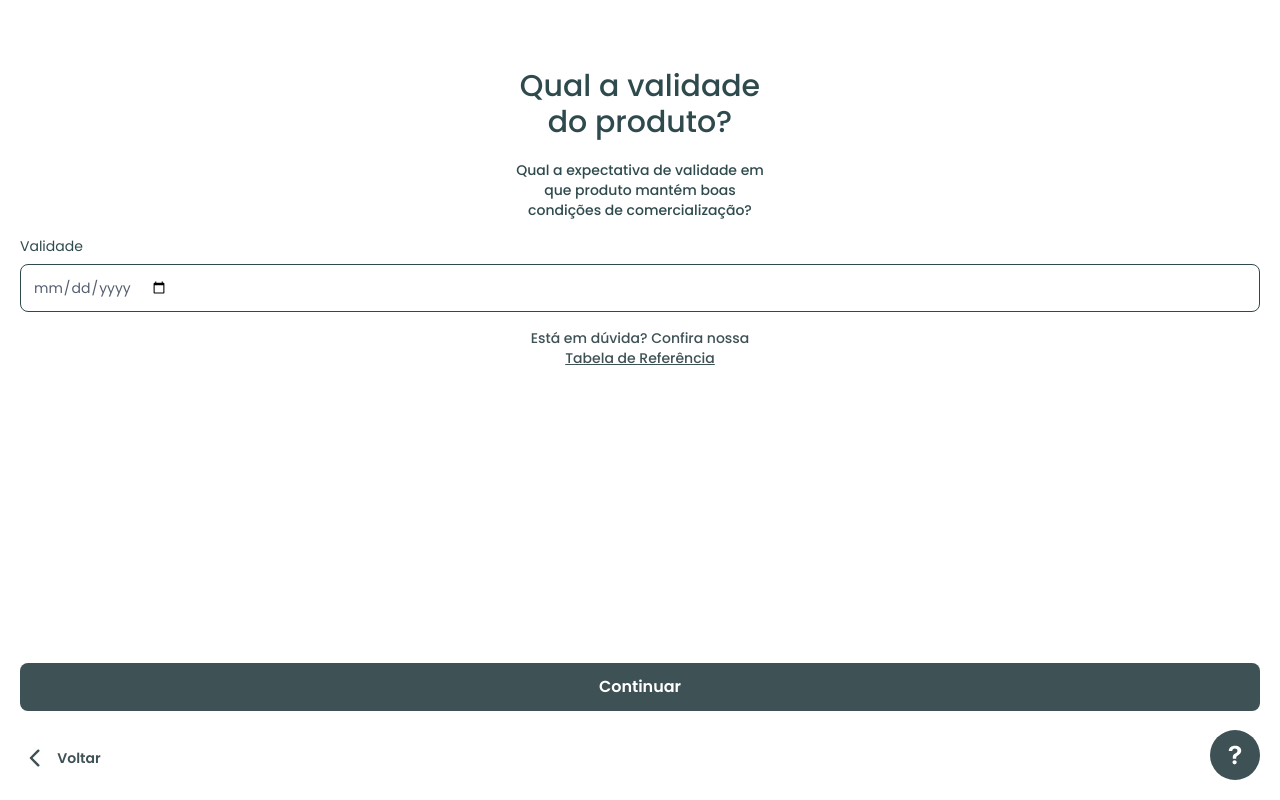
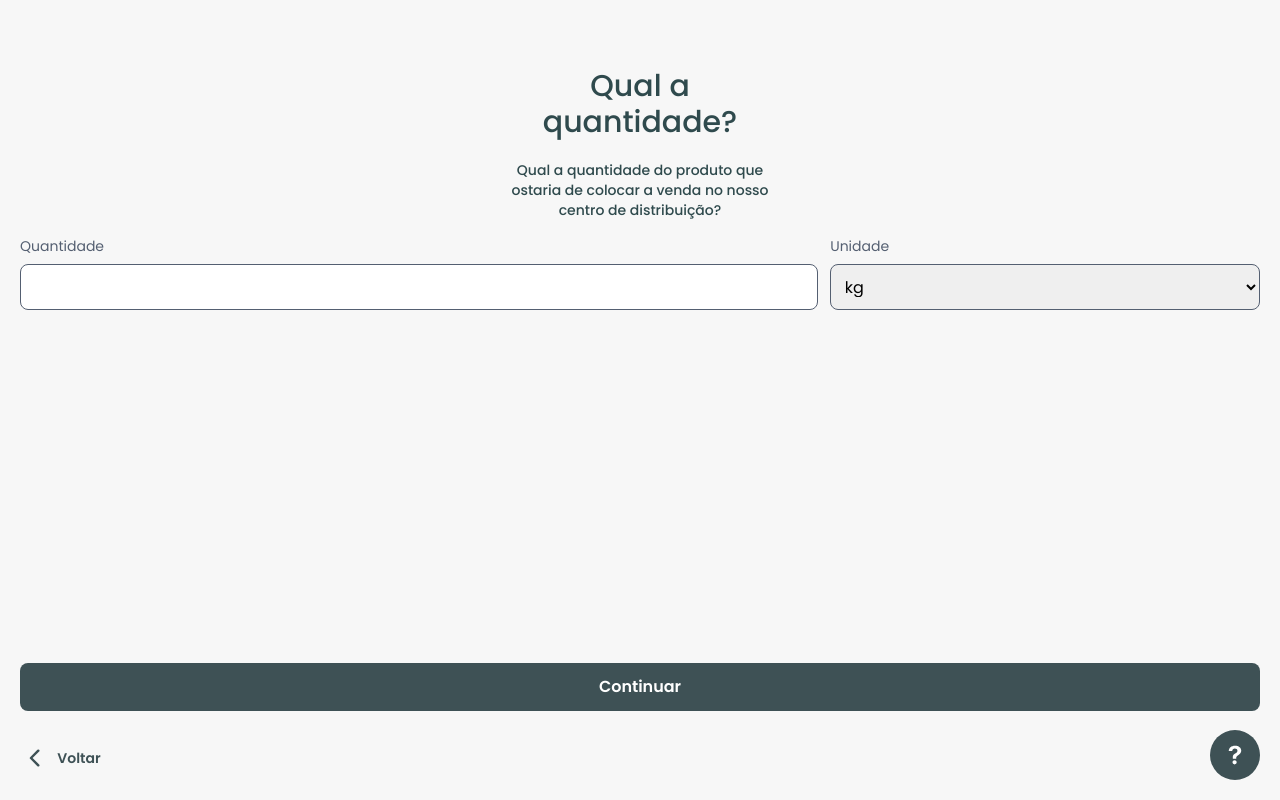
Before and after one commit to mb4ndeira/ecoo-apps, a Next.js app: page /produtos in a window 1280 px wide. Built offline with nearby package versions, Linux system fonts and the light colour scheme.

Commit message:
feat: finalization of product information pages and validation of inputs

```diff
--- a/src/app/cadastrar/components/Step1.tsx
+++ b/src/app/cadastrar/components/Step1.tsx
@@ -72,6 +72,7 @@ function FormCadastrar1({ goNextClick }: FormProps) {
     >
       <div className="space-y-3 flex flex-col h-1/2">
         <Input
+        className="text-slate-gray"
           onChange={handleChange}
           error={errors.nome?.message}
           value={formData.nome}
--- a/src/app/cadastrar/page.tsx
+++ b/src/app/cadastrar/page.tsx
@@ -37,7 +37,7 @@ export default function Cadastrar() {
   ];
 
   return (
-    <div className="transition-opacity w-full h-screen flex items-center flex-col p-3 pb-8">
+    <div className="transition-opacity w-full h-screen flex items-center flex-col p-3 pb-8 bg-background">
       {currentStep === 0 || currentStep === 1 || currentStep === 2 ? (
         <>
           <div className="w-full flex items-center flex-col">
--- a/src/app/login/page.tsx
+++ b/src/app/login/page.tsx
@@ -39,7 +39,7 @@ export default function Login() {
   };
 
   return (
-    <div className="w-full h-screen p-3 pb-6 flex items-center flex-col">
+    <div className="w-full h-screen p-3 pb-6 flex items-center flex-col bg-background">
       <div className="flex flex-col w-full items-center">
         <h1 className="text-3xl font-medium text-slate-gray mt-28 mb-4">
           Login
--- a/src/app/produtos/components/Step1.tsx
+++ b/src/app/produtos/components/Step1.tsx
@@ -4,25 +4,55 @@ import Button from "@/components/Button";
 import Input from "@/components/Input";
 import { LuChevronLeft } from "react-icons/lu";
 import { IoIosHelp } from "react-icons/io";
+import { useState } from "react";
 
 interface FormProps{
   goBackClick: () => void
-  goNextClick?: () => void
+  goNextClick: () => void
 }
 
 export default function Step1({ goBackClick, goNextClick }: FormProps){
+  const [quantity, setquantity] = useState('')
+  const [error, setError] = useState('')
+
+  const handleChange = (e: React.ChangeEvent<HTMLInputElement>) => {
+    setquantity(e.target.value)
+    setError('')
+  }
+
+  const handleSubmit = (e: React.FormEvent) => {
+    e.preventDefault()
+
+    if(!quantity){
+      setError('Você deve preencher os campos acima!');
+      return
+    }
+
+    goNextClick()
+  }
+
   return(
     <div className="w-full h-screen flex flex-col">
       <div className="w-full h-[88%] flex flex-col items-center mt-12">
         <span className="text-center font-medium text-3xl text-slate-gray">Qual a <br /> quantidade?</span>
         <span className="text-center text-slate-gray text-sm mt-5 font-medium">Qual a quantidade do produto que <br />
         ostaria de colocar a venda no nosso <br /> centro de distribuição?</span>
-        <div className="w-full h-full">
-          <form className="w-full h-full flex flex-col gap-3 mt-4 justify-between">
-            <div className="w-full flex">
-              <Input className="text-primary text-sm w-[170px]" label="Quantidade" />
+        <div className="w-full h-full flex justify-center">
+          <form onSubmit={handleSubmit} className="w-full h-full flex flex-col mt-4 justify-between">
+            <div className="w-full flex gap-2 flex-col">
+              <div className="w-full flex gap-3">
+                <div className="w-[65%]">
+                  <Input onChange={handleChange} className="text-primary w-full text-sm" type="text" label="Quantidade" />
+                </div>
+                <div className="flex flex-col w-[35%]">
+                  <label className="text-sm text-primary">Unidade</label>
+                  <select className="border border-primary rounded-lg mt-2 p-[9.5px]">
+                    <option>kg</option>
+                  </select>
+                </div>
+              </div>
+              {error && <span className="text-red-600 text-sm text-center">{error}</span>}
             </div>
-
             <div>
             <Button className="text-white border-0 p-2 bg-[#3E5155]" title="Continuar" />
             </div>
--- a/src/app/produtos/components/Step2.tsx
+++ b/src/app/produtos/components/Step2.tsx
@@ -4,13 +4,49 @@ import Button from "@/components/Button";
 import Input from "@/components/Input";
 import { LuChevronLeft } from "react-icons/lu";
 import { IoIosHelp } from "react-icons/io";
+import { useState } from "react";
 
 interface FormProps{
   goBackClick: () => void
-  goNextClick?: () => void
+  goNextClick: () => void
 }
 
 export default function Step2({ goBackClick, goNextClick }: FormProps){
+  const [date, setDate] = useState('')
+  const [error, setError] = useState('')
+
+  const handleChange = (e: React.ChangeEvent<HTMLInputElement>) => {
+    setDate(e.target.value)
+    setError('')
+  }
+
+  const isValidDate = (inputDate: string) => {
+    const regex = /^\d{4}-\d{2}-\d{2}$/;
+
+    if (!regex.test(inputDate)) return false;
+
+    const currentDate = new Date();
+    const selectedDate = new Date(inputDate);
+
+    return selectedDate > currentDate;
+  };
+
+  const handleSubmit = (e: React.FormEvent) => {
+    e.preventDefault();
+
+    if (!date) {
+      setError('Você precisa informar uma data!');
+      return;
+    }
+
+    if (!isValidDate(date)) {
+      setError("Insira uma data valida!");
+      return;
+    }
+
+    goNextClick()
+  };
+
   return(
     <div className="w-full h-screen flex flex-col">
       <div className="w-full h-[88%] flex flex-col items-center mt-12">
@@ -18,12 +54,13 @@ export default function Step2({ goBackClick, goNextClick }: FormProps){
         <span className="text-center text-slate-gray text-sm mt-5 font-medium">Qual a expectativa de validade em <br /> que produto mantém boas
         <br /> condições de comercialização?</span>
         <div className="w-full h-full">
-          <form className="w-full h-full flex flex-col gap-3 mt-4 justify-between">
+          <form onSubmit={handleSubmit} className="w-full h-full flex flex-col gap-3 mt-4 justify-between">
             <div className="w-full flex flex-col">
-              <Input className="text-primary text-sm w-[170px]" type="date" label="Validade" />
-              <span className="text-[#3E5155] text-sm font-medium text-center mt-4">Está em dúvida? Confira nossa <br /> <span className="underline">Tabela de Referência</span></span>
+              <Input className="text-primary text-sm w-[170px]" type="date" label="Validade" maxLength={8} onChange={handleChange}/>
+              {error && <span className="text-red-600 text-sm text-center mt-2">{error}</span>}
+
+              <span className="text[#3E5155] text-sm text-center font-medium mt-5">Está em dúvida? Confira a nossa <br /><span  className="underline">Tabela de Referência</span></span>
             </div>
-
             <div>
             <Button className="text-white border-0 p-2 bg-[#3E5155]" title="Continuar" />
             </div>
--- a/src/app/produtos/components/Step3.tsx
+++ b/src/app/produtos/components/Step3.tsx
@@ -2,11 +2,46 @@
 
 import Button from "@/components/Button";
 import Input from "@/components/Input";
-import Link from "next/link";
 import { LuChevronLeft } from "react-icons/lu";
 import { IoIosHelp } from "react-icons/io";
+import { use, useState } from "react";
 
-export default function Step3(){
+interface FormProps{
+  goBackClick: () => void
+  goNextClick: () => void
+}
+
+export default function Step3({ goBackClick, goNextClick }: FormProps){
+  const [amount, setAmount] = useState('')
+  const [error, setError] = useState('')
+
+  const handleChange = (e: React.ChangeEvent<HTMLInputElement>) => {
+    const value = parseFloat(e.target.value.replace(/[^0-9]/g, ''));
+
+    if (!isNaN(value)) {
+      const formattedValue = new Intl.NumberFormat('pt-BR', {
+        style: 'currency',
+        currency: 'BRL',
+      }).format(value / 100);
+
+      setAmount(formattedValue);
+    } else {
+      setAmount('');
+    }
+    setError('')
+  }
+
+  const handleSubmit = (e: React.FormEvent) => {
+    e.preventDefault()
+
+    if(!amount){
+      setError("Você deve preencher o campo acima!")
+      return
+    }
+
+    goNextClick()
+  }
+
   return(
     <div className="w-full h-screen flex flex-col">
       <div className="w-full h-[87%] flex flex-col items-center mt-12">
@@ -14,25 +49,40 @@ export default function Step3(){
         <span className="text-center text-slate-gray text-sm mt-5 font-medium">Qual o preço que o produto será <br />
         vendido? Qual a unidade de venda?</span>
         <div className="w-full h-full">
-          <form className="w-full h-full flex flex-col gap-3 mt-4 justify-between">
-            <div className="w-full flex">
-              <Input className="text-primary text-sm w-[170px]" label="Quantidade" />
+          <form onSubmit={handleSubmit} className="w-full h-full flex flex-col gap-3 mt-4 justify-between">
+              <div className="w-full flex gap-2 flex-col">
+              <div className="w-full flex gap-3">
+                <div className="w-[65%]">
+                  <Input onChange={handleChange} className="text-primary w-full text-sm" type="text" value={amount} label="Preço" />
+                </div>
+                <div className="flex flex-col w-[35%]">
+                  <label className="text-sm text-primary">Unidade</label>
+                  <select className="border border-primary rounded-lg mt-2 p-[9.5px]">
+                    <option>kg</option>
+                  </select>
+                </div>
+              </div>
+              {error && <span className="text-red-600 text-sm text-center">{error}</span>}
             </div>
-
             <div>
-            <Button className="text-white border-0 p-2 bg-[#3E5155]" title="Continuar" />
+              <Button className="text-white border-0 p-2 bg-[#3E5155]" title="Continuar" />
             </div>
           </form>
         </div>
       </div>
-      <div className="w-full h-[13%] flex items-end justify-between">
-          <Link
+      <div className="w-full h-[12%] flex items-end justify-between">
+        <div className="w-full flex items-center">
+          <LuChevronLeft className="w-[30px] h-[30px] text-[#3E5155]" />
+          <Button
+            title="Voltar"
             className="flex items-center gap-2 text-sm font-medium text-[#3E5155]"
-            href={"/inicio"}
+            onClick={goBackClick}
           >
-            <LuChevronLeft className="w-[30px] h-[30px] text-[#3E5155]" /> Voltar
-          </Link>
+          </Button>
+        </div>
+        <div>
           <IoIosHelp className="w-[50px] h-[50px] rounded-full border-0 text-white bg-[#3E5155]" />
+        </div>
       </div>
     </div>
   )
--- /dev/null
+++ b/src/app/produtos/components/Step4.tsx
@@ -0,0 +1,69 @@
+"use client";
+
+import Button from "@/components/Button";
+import Input from "@/components/Input";
+import { LuChevronLeft } from "react-icons/lu";
+import { IoIosHelp } from "react-icons/io";
+
+interface FormProps{
+  goBackClick: () => void
+  goNextClick: () => void
+}
+
+export default function Step4({ goBackClick, goNextClick }: FormProps){
+  return(
+    <div className="w-full h-screen flex flex-col">
+      <div className="w-full h-[90%] flex flex-col items-center mt-12">
+        <span className="text-center font-medium text-3xl text-slate-gray">
+          Revise as <br /> informações
+        </span>
+        <span className="text-center text-slate-gray text-sm mt-5 font-medium">
+          Revise todas as informações antes de <br />
+          colocar o seu produto a venda
+        </span>
+        <div className="w-full h-full flex flex-col justify-between mt-5">
+        <table className="bg-white w-full p-10 rounded-lg text-primary text-">
+            <tbody>
+              <tr>
+                <td className="w-1/4 p-3">Produto: </td>
+                <td className="w-3/4 p-3">Tomate</td>
+              </tr>
+              <tr>
+                <td className="w-1/4 p-3">Variedade:</td>
+                <td className="w-3/4 p-3">Italiano</td>
+              </tr>
+              <tr>
+                <td className="w-1/4 p-3">Quantidade:</td>
+                <td className="w-3/4 p-3">200kg</td>
+              </tr>
+              <tr>
+                <td className="w-1/4 p-3">Válido até:</td>
+                <td className="w-3/4 p-3">22/10/2023</td>
+              </tr>
+              <tr>
+                <td className="w-1/4 p-3">Preço:</td>
+                <td className="w-3/4 p-3">R$ 6,45 / kg</td>
+              </tr>
+            </tbody>
+          </table>
+
+          <Button onClick={goNextClick} className="text-white border-0 p-2 bg-[#3E5155]" title="Confirmar e colocar a venda" />
+        </div>
+      </div>
+      <div className="w-full h-[10%] flex items-end justify-between">
+        <div className="w-full flex items-center">
+          <LuChevronLeft className="w-[30px] h-[30px] text-[#3E5155]" />
+          <Button
+            title="Voltar"
+            className="flex items-center gap-2 text-sm font-medium text-[#3E5155]"
+            onClick={goBackClick}
+          >
+          </Button>
+        </div>
+        <div>
+          <IoIosHelp className="w-[50px] h-[50px] rounded-full border-0 text-white bg-[#3E5155]" />
+        </div>
+      </div>
+    </div>
+  )
+}
--- /dev/null
+++ b/src/app/produtos/components/Step5.tsx
@@ -0,0 +1,35 @@
+import Button from "@/components/Button";
+import Link from "next/link";
+import { AiFillCheckCircle } from "react-icons/ai";
+import { IoIosHelp } from "react-icons/io";
+
+export default function Step5() {
+  return (
+    <div className="w-full h-screen flex justify-center flex-col">
+      <div className="w-full h-4/5 flex items-center flex-col justify-center">
+        <AiFillCheckCircle className="w-[100px] h-[100px] text-rain-forest" />
+        <span className="mt-6 text-center text-3xl text-slate-gray font-medium">
+          Seu produto já <br /> está a venda!
+        </span>
+        <span className="mt-4 text-center text-slate-gray font-medium text-sm">
+          Fique atento as notificações do <br /> nosso aplicativo para não perder <br /> os prazos de envio até o nosso
+          <br /> centro de distribuição.
+        </span>
+      </div>
+      <div className="w-full h-1/5 bg-red flex flex-col justify-end gap-4">
+        <Button
+          className="font-semibold bg-slate-gray text-white border-slate-gray border-2 py-[10px]"
+          title="Voltar para a tela inicial"
+        />
+        <Button
+          className="font-semibold text-slate-gray border-slate-gray border-2 py-[10px]"
+          title="Colocar outro produto a venda"
+        />
+        <div className="w-full flex justify-end">
+          <IoIosHelp className="w-[50px] h-[50px] rounded-full border-0 text-white bg-[#3E5155]" />
+        </div>
+      </div>
+
+    </div>
+  );
+}
--- a/src/app/produtos/page.tsx
+++ b/src/app/produtos/page.tsx
@@ -4,9 +4,11 @@ import { useState } from "react";
 import Step1 from "./components/Step1";
 import Step2 from "./components/Step2";
 import Step3 from "./components/Step3";
+import Step4 from "./components/Step4";
+import Step5 from "./components/Step5";
 
 export default function Produtos(){
-  const [currentStep, setCurrentStep] = useState(1)
+  const [currentStep, setCurrentStep] = useState(0)
 
   function backStep(){
     setCurrentStep(currentStep - 1)
@@ -18,18 +20,24 @@ export default function Produtos(){
 
   const formComponentes = [
     {
-      form: <Step1 goBackClick={backStep} />
+      form: <Step1 goBackClick={backStep} goNextClick={nextStep} />
     },
     {
-      form: <Step2 goBackClick={backStep} />
+      form: <Step2 goBackClick={backStep} goNextClick={nextStep} />
     },
     {
-      form: <Step3 />
+      form: <Step3 goBackClick={backStep} goNextClick={nextStep} />
+    },
+    {
+      form: <Step4 goBackClick={backStep} goNextClick={nextStep} />
+    },
+    {
+      form: <Step5 />
     }
   ]
 
   return(
-    <div className="w-full h-screen flex flex-col p-5">
+    <div className="w-full h-screen flex flex-col p-5 bg-background">
       {formComponentes[currentStep].form}
     </div>
   )
--- a/src/components/Input.tsx
+++ b/src/components/Input.tsx
@@ -6,7 +6,7 @@ import {
   UseFormRegisterReturn,
 } from "react-hook-form";
 
-interface Props {
+interface InputProps {
   error?: string | FieldError | Merge<FieldError, FieldErrorsImpl<any>>;
   icon?: ReactNode;
   label?: string;
@@ -17,6 +17,7 @@ interface Props {
     event: ChangeEvent<HTMLInputElement>
   ) => void | string | undefined;
   value?: string;
+  maxLength?: number
 }
 
 export default function Input({
@@ -28,14 +29,14 @@ export default function Input({
   className,
   onChange,
   value,
-}: Props) {
+  maxLength
+}: InputProps) {
   const [showPassword, setShowPassword] = useState(false);
 
   const inputType =
     type === "password" ? (showPassword ? "text" : "password") : type;
 
   const handleIconClick = () => {
-    console.log("click");
     setShowPassword(!showPassword);
   };
 
@@ -45,16 +46,17 @@ export default function Input({
 
   return (
     <div className="relative flex flex-col text-slate-gray">
-      <label className="text-sm inter-font font-normal text-slate-gray">
+      <label className="text-sm inter-font font-normal text-primary">
         {label}
       </label>
       <div className="relative">
         <input
           {...register}
-          className={`z-0 item-center w-full flex mt-2 p-3 border border-slate-gray rounded-lg inter-font font-normal ${className}`}
+          className={`z-0 item-center w-full flex mt-2 p-3 border border-primary rounded-lg inter-font font-normal ${className}`}
           type={inputType}
           onChange={onChange}
           value={value}
+          maxLength={maxLength}
         />
         <div
           onClick={handleIconClick}
--- a/src/components/SelectInput.tsx
+++ /dev/null
@@ -1,3 +0,0 @@
-export default function SelectButton(){
-
-}
```
